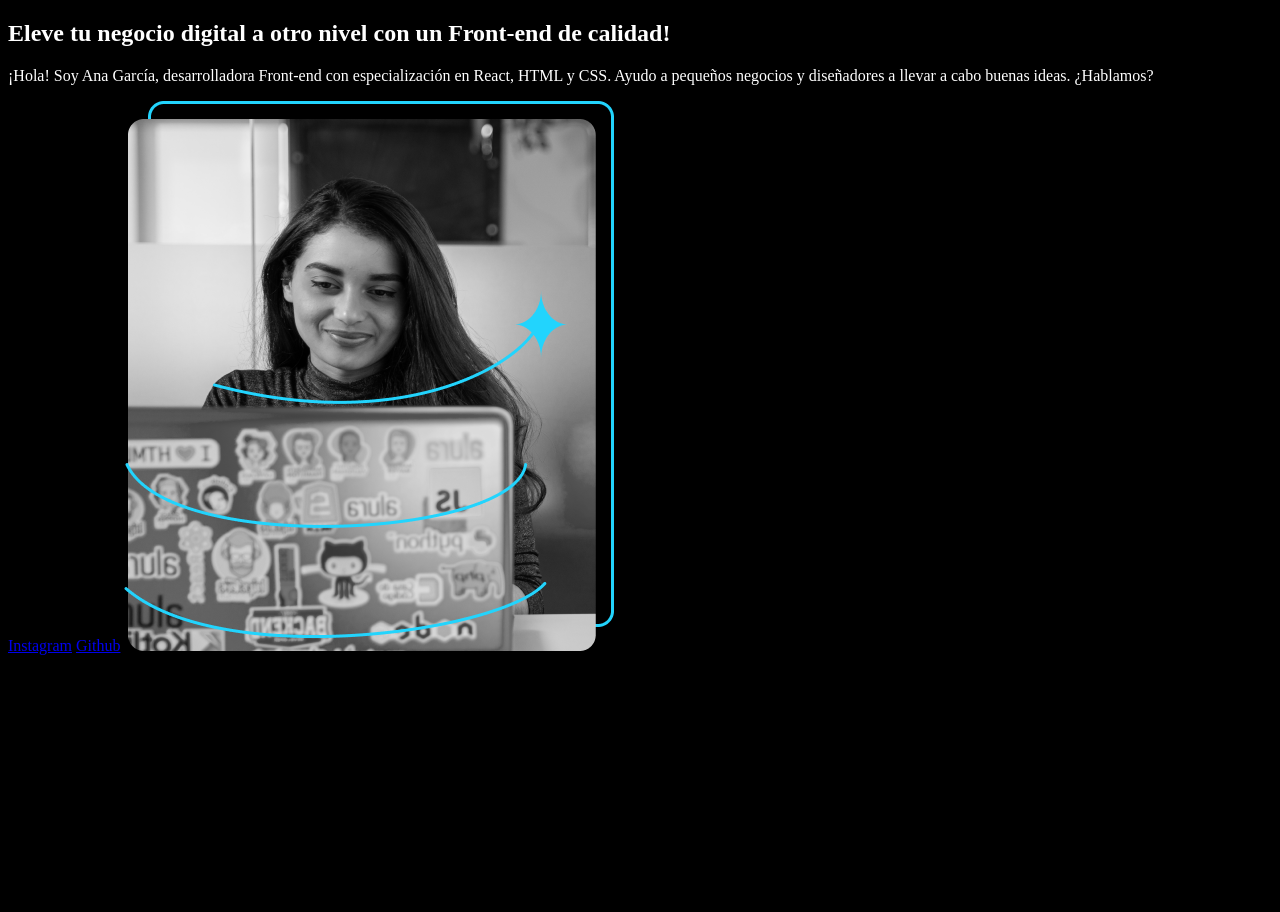
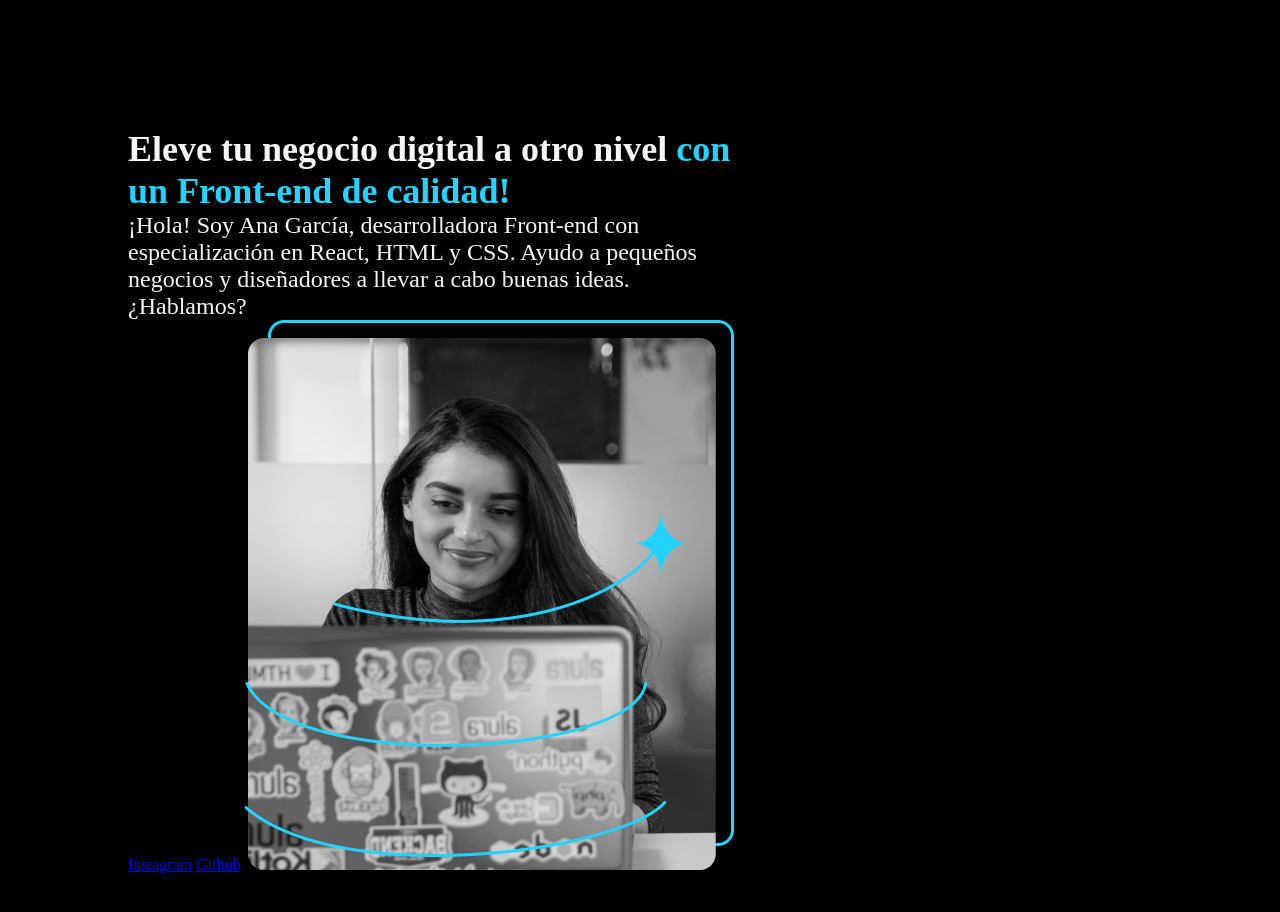
Before and after one commit to Mamimi88/Aprendiendo-HTML-CSS, a plain HTML site: page index.html in a window 1280 px wide. Before the commit the page ends 800 px from the top, so only its background shows below. Drawn offline with Linux system fonts and the light colour scheme.

Commit message:
actualizacion clases presentacion   style.css
se agregan clases que estaban en html para css. Se agregan en presentacion de contenido, titulo, texto

```diff
--- a/style.css
+++ b/style.css
@@ -1,4 +1,33 @@
+* {
+    padding: 0;
+    margin: 0;
+}
+
 body{
-    background-color: black;
-    color: white;
+    background-color: #000000;
+    color: #F6F6F6;
+    height: 100vh;
+    box-sizing: border-box;
 }
+
+.titulo-destaque {
+    color: #22D4FD;
+}
+
+.presentacion {
+    display: flex;
+    align-items: center;
+    margin: 10%;
+    justify-content: space-between;
+}
+.presentacion__contenido {
+    width: 615px;
+}
+
+.presentacion__contenido__titulo {
+    font-size: 36px;
+}
+
+.presentacion__contenido__texto {
+    font-size: 24px;
+}
```
